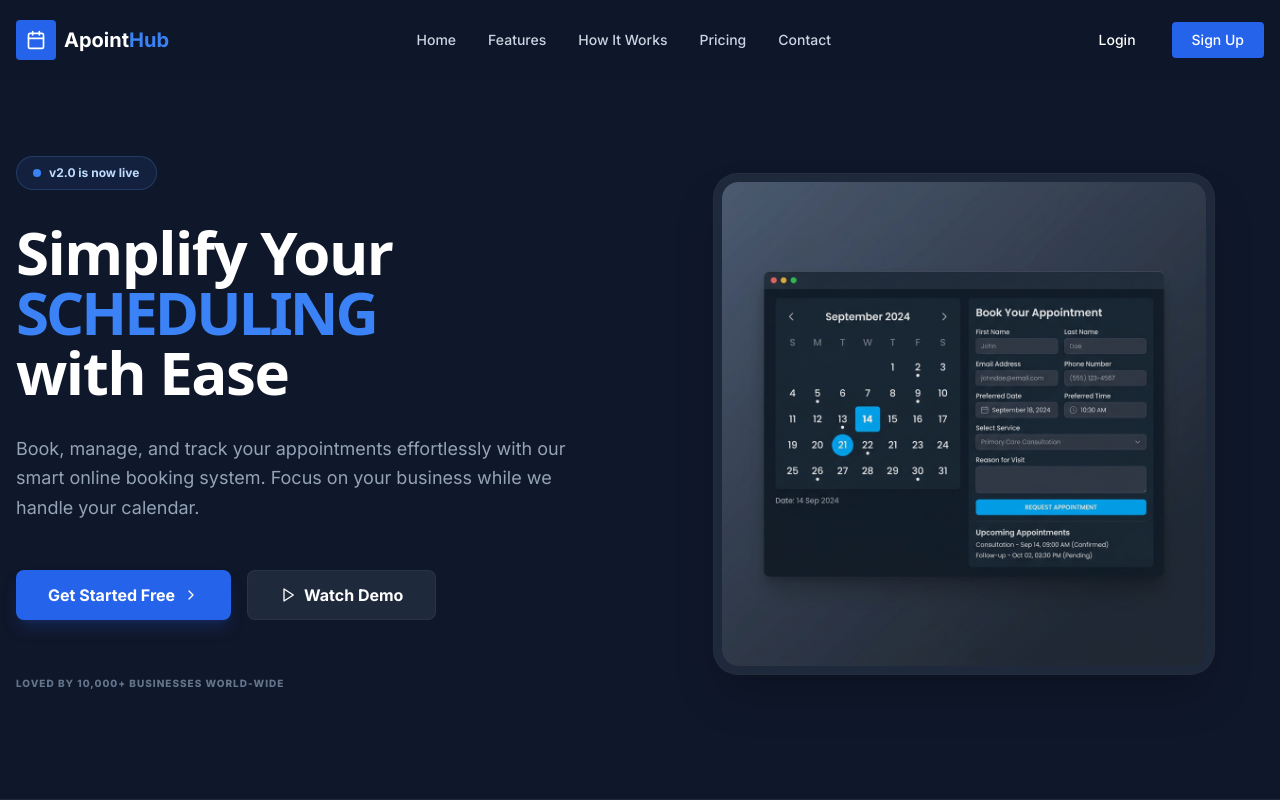
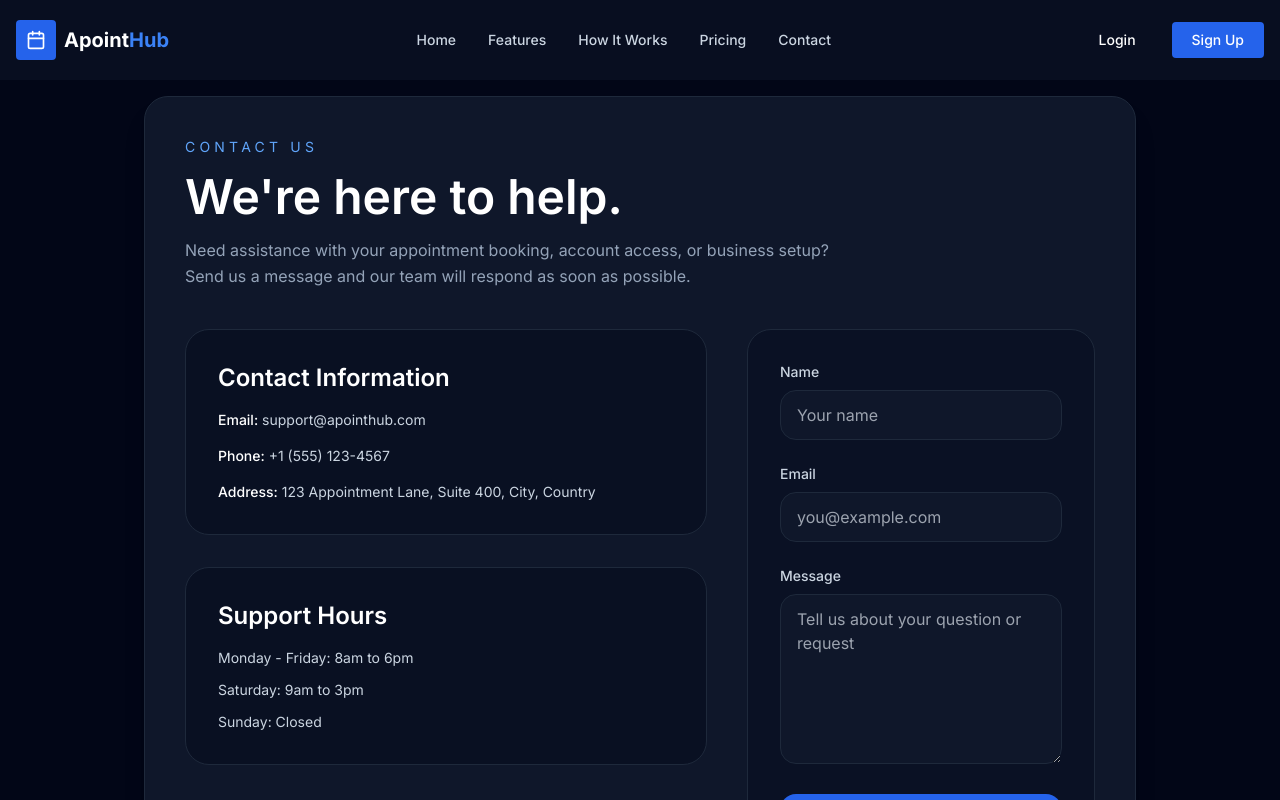
Before and after one commit to navsharma15/Online_Appointment-_booking_Frontend, a React (Vite) app: page /contact in a window 1280 px wide. Before the commit this address led to /. Shown: the top 800 px of the page. Built offline with nearby package versions, Linux system fonts and the light colour scheme.

Commit message:
contact page made

```diff
--- a/src/App.jsx
+++ b/src/App.jsx
@@ -7,6 +7,7 @@ import ProtectedRoute from './components/ProtectedRoute';
 import LandingPage from './pages/LandingPage';
 import Login from './pages/Login';
 import Signup from './pages/Signup';
+import Contact from './pages/Contact';
 
 // User Dashboard Pages
 import UserDashboard from './pages/dashboard/UserDashboard';
@@ -27,6 +28,7 @@ function App() {
             <Route path="/" element={<LandingPage />} />
             <Route path="/login" element={<Login />} />
             <Route path="/signup" element={<Signup />} />
+            <Route path="/contact" element={<Contact />} />
 
             {/* User Routes */}
             <Route
--- a/src/components/Navbar.jsx
+++ b/src/components/Navbar.jsx
@@ -15,11 +15,11 @@ const Navbar = () => {
   }, []);
 
   const navLinks = [
-    { name: 'Home', href: '#home' },
-    { name: 'Features', href: '#features' },
-    { name: 'How It Works', href: '#how-it-works' },
-    { name: 'Pricing', href: '#pricing' },
-    { name: 'Contact', href: '#contact' },
+    { name: 'Home', to: '/' },
+    { name: 'Features', to: '/#features' },
+    { name: 'How It Works', to: '/#how-it-works' },
+    { name: 'Pricing', to: '/#pricing' },
+    { name: 'Contact', to: '/contact' },
   ];
 
   return (
@@ -43,13 +43,13 @@ const Navbar = () => {
           {/* Desktop Navigation */}
           <nav className="hidden md:flex items-center gap-8">
             {navLinks.map((link) => (
-              <a
+              <Link
                 key={link.name}
-                href={link.href}
+                to={link.to}
                 className="text-sm font-medium text-slate-300 hover:text-white transition-colors"
               >
                 {link.name}
-              </a>
+              </Link>
             ))}
           </nav>
 
@@ -78,14 +78,14 @@ const Navbar = () => {
         <div className="md:hidden bg-slate-900 border-t border-slate-800">
           <div className="px-4 py-4 space-y-4 flex flex-col items-center">
             {navLinks.map((link) => (
-              <a
+              <Link
                 key={link.name}
-                href={link.href}
+                to={link.to}
                 className="text-white hover:text-blue-400 text-lg py-2"
                 onClick={() => setMobileMenuOpen(false)}
               >
                 {link.name}
-              </a>
+              </Link>
             ))}
             <div className="w-full flex flex-col gap-2 pt-4 border-t border-slate-800">
               <Link to="/login" className="w-full py-2 text-center text-white" onClick={() => setMobileMenuOpen(false)}>Login</Link>
--- a/src/components/Pricing.jsx
+++ b/src/components/Pricing.jsx
@@ -1,3 +1,4 @@
+
 import React, { useState } from 'react';
 import { Check } from 'lucide-react';
 import PaymentModal from './PaymentModal';
--- /dev/null
+++ b/src/pages/Contact.jsx
@@ -0,0 +1,88 @@
+import React from 'react';
+import Navbar from '../components/Navbar';
+import Footer from '../components/Footer';
+
+const Contact = () => {
+  return (
+    <div className="min-h-screen bg-slate-950 text-white">
+      <Navbar />
+      <main className="max-w-5xl mx-auto px-4 py-24">
+        <section className="bg-slate-900 border border-slate-800 rounded-3xl p-10 shadow-xl shadow-black/20">
+          <div className="mb-10 space-y-4">
+            <p className="text-sm uppercase tracking-[0.3em] text-blue-400">Contact Us</p>
+            <h1 className="text-4xl md:text-5xl font-semibold text-white">We&apos;re here to help.</h1>
+            <p className="text-slate-400 max-w-2xl leading-relaxed">
+              Need assistance with your appointment booking, account access, or business setup? Send us a message and our team will respond as soon as possible.
+            </p>
+          </div>
+
+          <div className="grid gap-10 lg:grid-cols-[1.2fr_0.8fr]">
+            <div className="space-y-8">
+              <div className="rounded-3xl bg-slate-950/40 border border-slate-800 p-8">
+                <h2 className="text-2xl font-semibold text-white mb-4">Contact Information</h2>
+                <div className="space-y-4 text-slate-300 text-sm">
+                  <p>
+                    <span className="font-medium text-white">Email:</span> support@apointhub.com
+                  </p>
+                  <p>
+                    <span className="font-medium text-white">Phone:</span> +1 (555) 123-4567
+                  </p>
+                  <p>
+                    <span className="font-medium text-white">Address:</span> 123 Appointment Lane, Suite 400, City, Country
+                  </p>
+                </div>
+              </div>
+              <div className="rounded-3xl bg-slate-950/40 border border-slate-800 p-8">
+                <h2 className="text-2xl font-semibold text-white mb-4">Support Hours</h2>
+                <ul className="space-y-3 text-slate-300 text-sm">
+                  <li>Monday - Friday: 8am to 6pm</li>
+                  <li>Saturday: 9am to 3pm</li>
+                  <li>Sunday: Closed</li>
+                </ul>
+              </div>
+            </div>
+
+            <form className="space-y-6 bg-slate-950/30 border border-slate-800 rounded-3xl p-8">
+              <div>
+                <label className="block text-sm font-medium text-slate-300 mb-2" htmlFor="name">Name</label>
+                <input
+                  id="name"
+                  type="text"
+                  placeholder="Your name"
+                  className="w-full rounded-2xl border border-slate-800 bg-slate-900 px-4 py-3 text-slate-100 focus:outline-none focus:border-blue-500"
+                />
+              </div>
+              <div>
+                <label className="block text-sm font-medium text-slate-300 mb-2" htmlFor="email">Email</label>
+                <input
+                  id="email"
+                  type="email"
+                  placeholder="you@example.com"
+                  className="w-full rounded-2xl border border-slate-800 bg-slate-900 px-4 py-3 text-slate-100 focus:outline-none focus:border-blue-500"
+                />
+              </div>
+              <div>
+                <label className="block text-sm font-medium text-slate-300 mb-2" htmlFor="message">Message</label>
+                <textarea
+                  id="message"
+                  rows="6"
+                  placeholder="Tell us about your question or request"
+                  className="w-full rounded-2xl border border-slate-800 bg-slate-900 px-4 py-3 text-slate-100 focus:outline-none focus:border-blue-500"
+                />
+              </div>
+              <button
+                type="submit"
+                className="w-full rounded-2xl bg-blue-600 px-6 py-3 text-sm font-semibold text-white hover:bg-blue-700 transition-colors"
+              >
+                Send Message
+              </button>
+            </form>
+          </div>
+        </section>
+      </main>
+      <Footer />
+    </div>
+  );
+};
+
+export default Contact;
```
